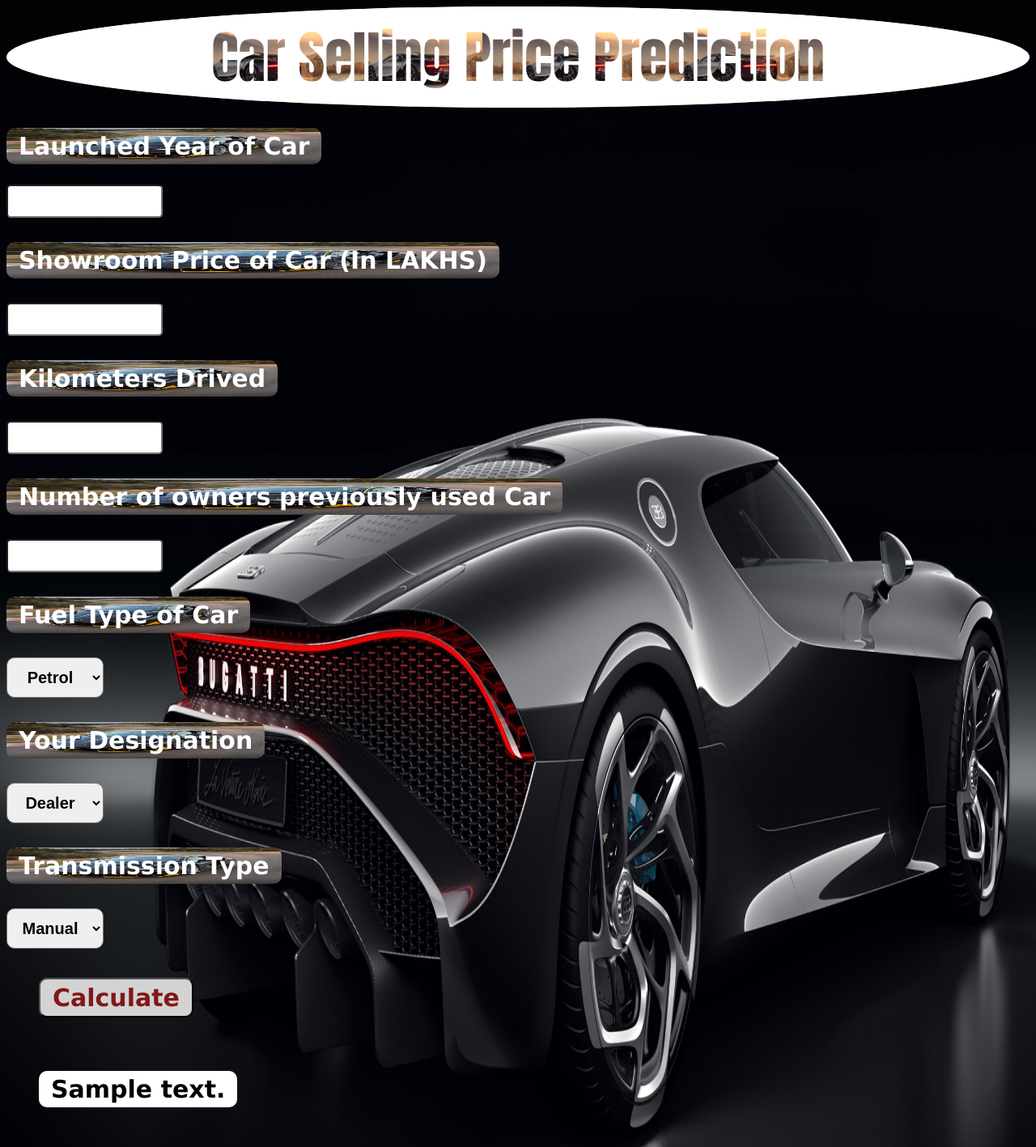
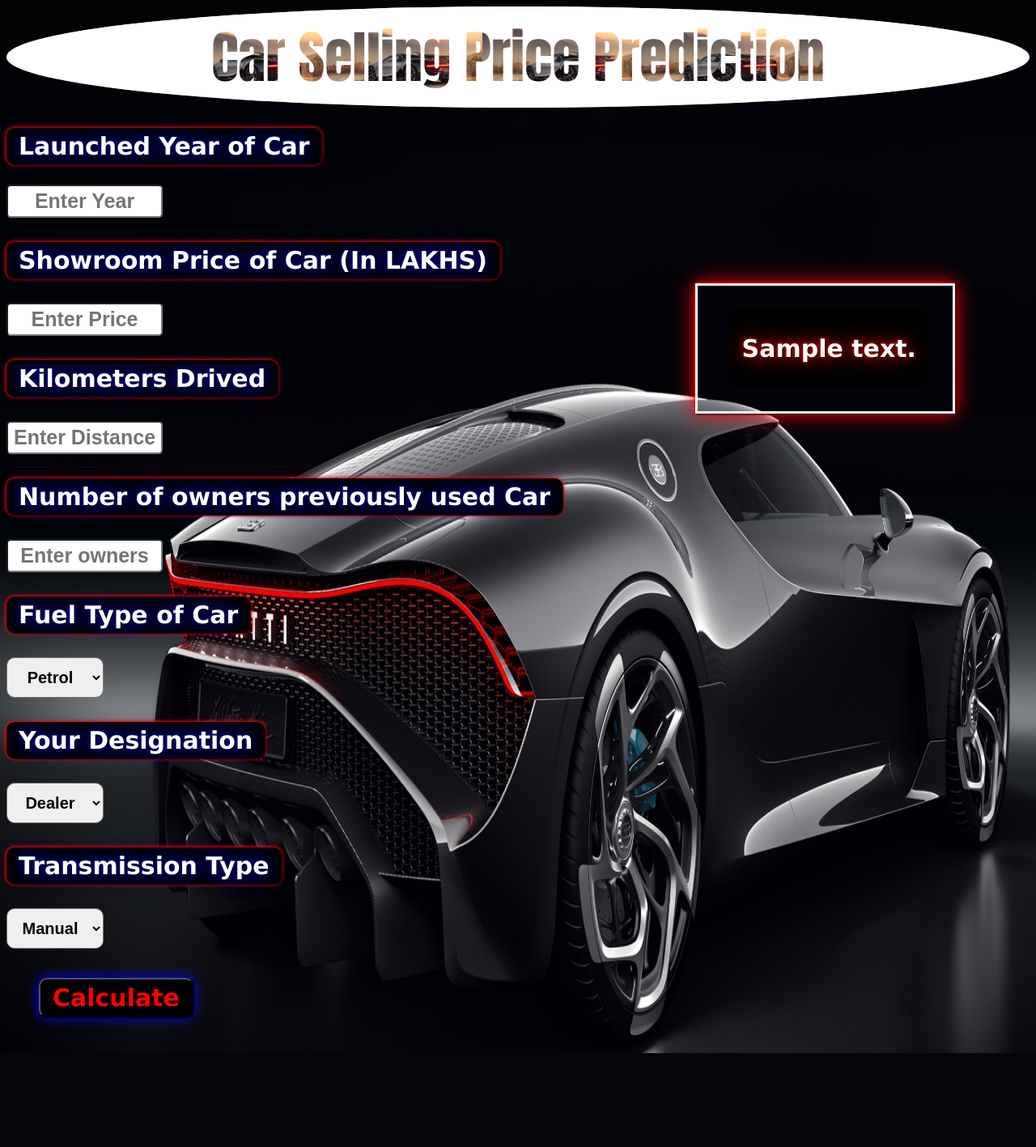
Before and after one commit to manishgautam30/Car-Selling-Price-Prediction, a Flask app: template templates/index.html in a window 1280 px wide. Shown: the whole page at 81% size. After the commit the page ends 1301 px from the top, so only its background shows below. Run offline with Flask 2, Linux system fonts and the light colour scheme; the template is opened without the code that fills it: most values are stand-ins (such as "Sample title", 1, 10 or a date in 2020); parts of the project's set-up code (start-up, migrations or seed data) failed here and were passed over.

Commit message:
Update index.html

```diff
--- a/templates/index.html
+++ b/templates/index.html
@@ -15,25 +15,25 @@
             <h2 class="text">Launched Year of Car</h2>
             <br>
 
-            <input class="box" id="Year" name="Year" type="number ">
+            <input class="box" id="Year"  placeholder="Enter Year" name="Year" type="number  ">
             <br>
 
             <h3  class="text">Showroom Price of Car (In LAKHS)</h3>
              <br>
-            <input class="box" name="Present_Price" required="required">
+            <input class="box" placeholder="Enter Price" name="Present_Price" required="required">
             <br>
 
             <h3 class="text">Kilometers Drived</h3>
              <br>
-            <input class="box" name="Kms_Driven" required="required">
+            <input class="box" placeholder="Enter Distance" name="Kms_Driven" required="required">
             <br>
             <h3 class="text">Number of owners previously used Car</h3>
             <br>
-            <input class="box" name="Owner" required="required">
+            <input class="box" placeholder="Enter owners" name="Owner" required="required">
             <br>
             <h3 class="text">Fuel Type of Car</h3>
             <br>
-            <select name="Fuel_Type_Petrol" class="dropdown"  required="required">
+            <select name="Fuel_Type_Petrol"  class="dropdown"  required="required">
                 <option value="Petrol">Petrol</option>
                 <option value="Diesel">Diesel</option>
                 <option value="Diesel">Gas:CNG</option>
@@ -62,7 +62,10 @@
 
 
 
-        <br><br><h3 class="text2">{{ prediction_text }} <h3>
+        <br><br>
+        <div id="band"><h3 class="text2">{{ prediction_text }} <h3></h3></div>
+
+
     </div>
 
 
@@ -70,14 +73,14 @@
 
     <style>
         body {
-            background-image: url("./images/car1.jpg");
+            background-image: url("https://raw.githubusercontent.com/manishgautam30/Car-Selling-Price-Prediction/main/templates/images/car1.jpg");
             background-repeat:no-repeat ;
             background-size: 110% 120%;
             background-attachment: fixed;
 
         }
         #imgcon{
-            background-image: url("./images/car2.jpg");
+            background-image: url("https://raw.githubusercontent.com/manishgautam30/Car-Selling-Price-Prediction/main/templates/images/car2.jpg");
             border-radius: 50%;
             background-size:contain;
 
@@ -94,10 +97,10 @@
         }
 
         .text{
-            background-image: url("./images/fontt.jpg");
-            background-size: contain;
-            background-repeat: no-repeat;
-            background-size: 100% 100%;
+            background-color: black;
+            box-shadow: 1px 1px 2px black, 0 0 5px red, 0 0 5px red;
+            color: white;
+  text-shadow: 1px 1px 2px black, 0 0 25px blue, 0 0 5px darkblue;
             padding: 5px;
             padding-right: 15px;
             padding-left: 15px;
@@ -105,7 +108,7 @@
             border-radius: 10px;
             display: inline-block;
         font-weight: bolder;
-            color: white;
+
             font-size: 30px;
             font-family: Verdana, Geneva, Tahoma, sans-serif;
         }
@@ -144,7 +147,7 @@
         }
 
        #sub{
-           background-color: lightgray;
+           background-color: black;
             margin-left: 40px;
             background-size: contain;
             background-repeat: no-repeat;
@@ -156,28 +159,38 @@
             border-radius: 10px;
             display: inline-block;
         font-weight: bolder;
-            color: rgb(129, 24, 24);
+            color: red;
+            box-shadow: 1px 1px 2px black, 0 0 15px blue, 0 0 5px darkblue;
+
             font-size: 30px;
             font-family: Verdana, Geneva, Tahoma, sans-serif;
         }
         .text2{
-           background-color: White;
+           background-color: black;
             margin-left: 40px;
-            background-size: contain;
-            background-repeat: no-repeat;
-            background-size: 100% 100%;
-            padding: 5px;
+
+            padding: 30px;
             padding-right: 15px;
             padding-left: 15px;
             margin-right: 30px;
             border-radius: 10px;
             display: inline-block;
         font-weight: bolder;
-            color: black;
+        color: white;
+  text-shadow: 1px 1px 2px black, 0 0 25px red, 0 0 5px red;
             font-size: 30px;
             font-family: Verdana, Geneva, Tahoma, sans-serif;
         }
-
+        #band{
+            border: 3px solid white;
+            box-shadow: 1px 1px 2px black, 0 0 25px red, 0 0 5px red;
+            display: flex;
+            justify-content: center;
+            align-items: center;
+            position: fixed;
+            top: 350px;
+            right: 100px;
+        }
 
     </style>
 </body>
```
